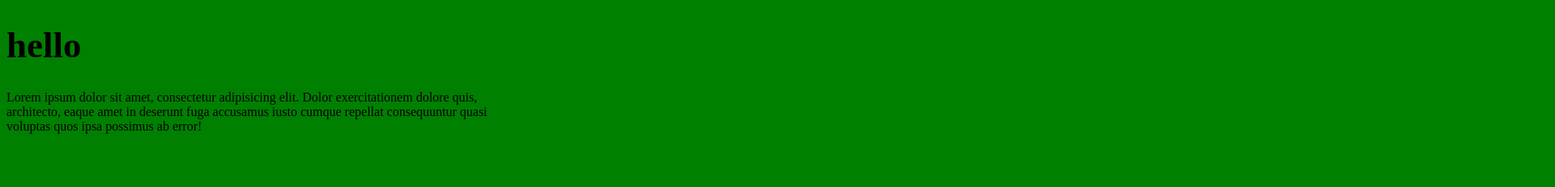
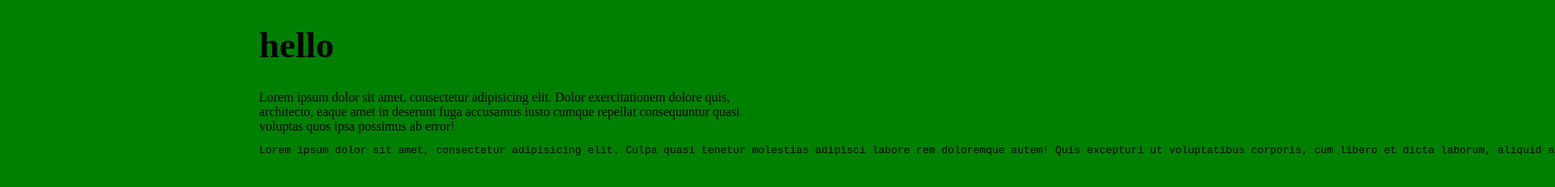
Before and after one commit to artur-91/git--toturial, a plain HTML site: page index.html in a window 1280 px wide. Shown: the top 232 px of the page at 81% size, 1920 px wide, since content can reach past the window. Drawn offline with Linux system fonts and the light colour scheme.

Commit message:
create new branch

```diff
--- a/index.html
+++ b/index.html
@@ -8,5 +8,6 @@
 <body>
 	<h1>hello</h1>
 	Lorem ipsum dolor sit amet, consectetur adipisicing elit. Dolor exercitationem dolore quis, architecto, eaque amet in deserunt fuga accusamus iusto cumque repellat consequuntur quasi voluptas quos ipsa possimus ab error!
+	<pre>Lorem ipsum dolor sit amet, consectetur adipisicing elit. Culpa quasi tenetur molestias adipisci labore rem doloremque autem! Quis excepturi ut voluptatibus corporis, cum libero et dicta laborum, aliquid assumenda tempore.</pre>
 </body>
 </html>
--- a/style.css
+++ b/style.css
@@ -2,6 +2,8 @@ body{
 
 	background: green;
 	width: 50%;
+	margin: 0 auto;
+
 }
 h1{
 	font-size: 45px;
```
